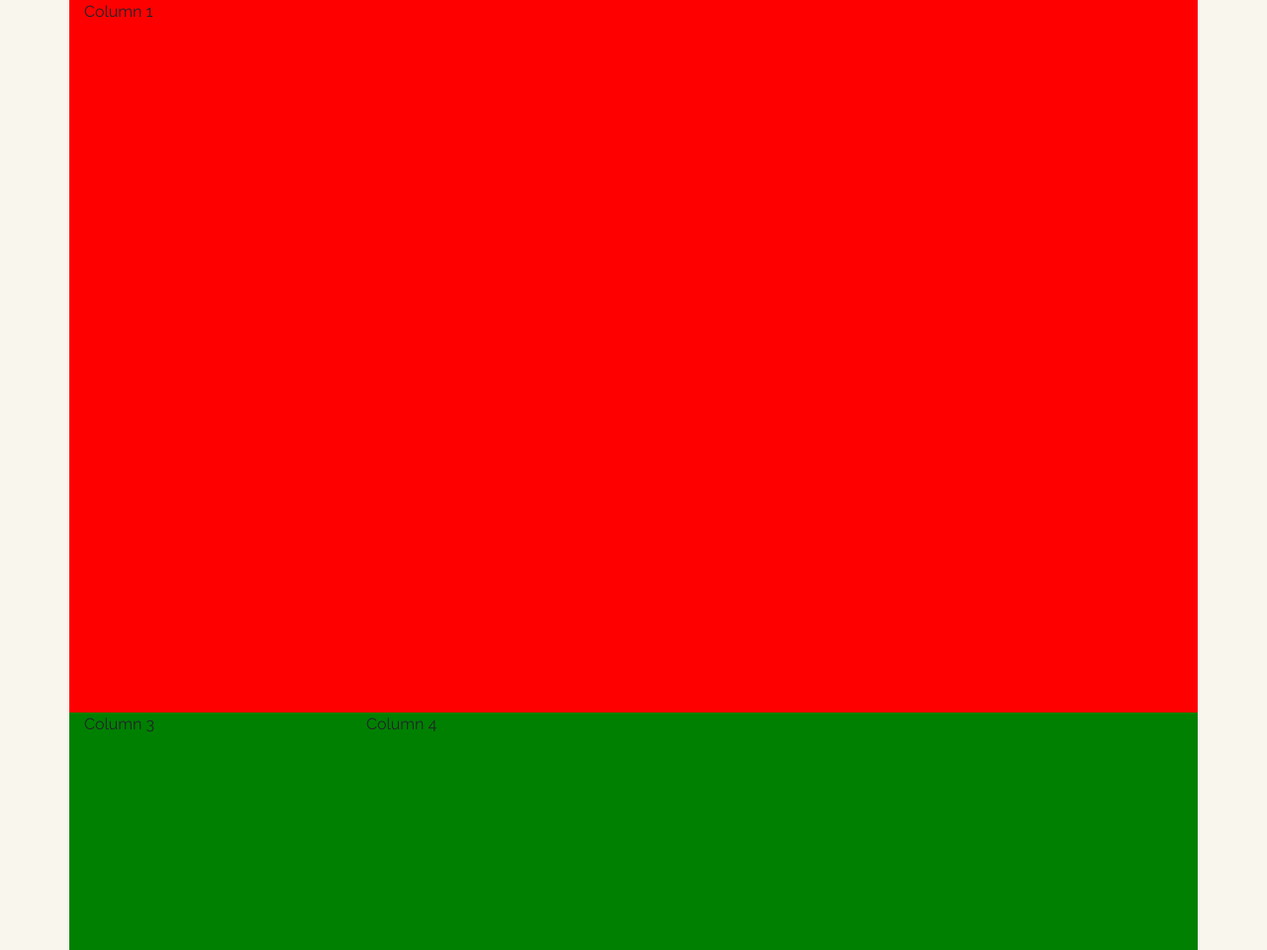
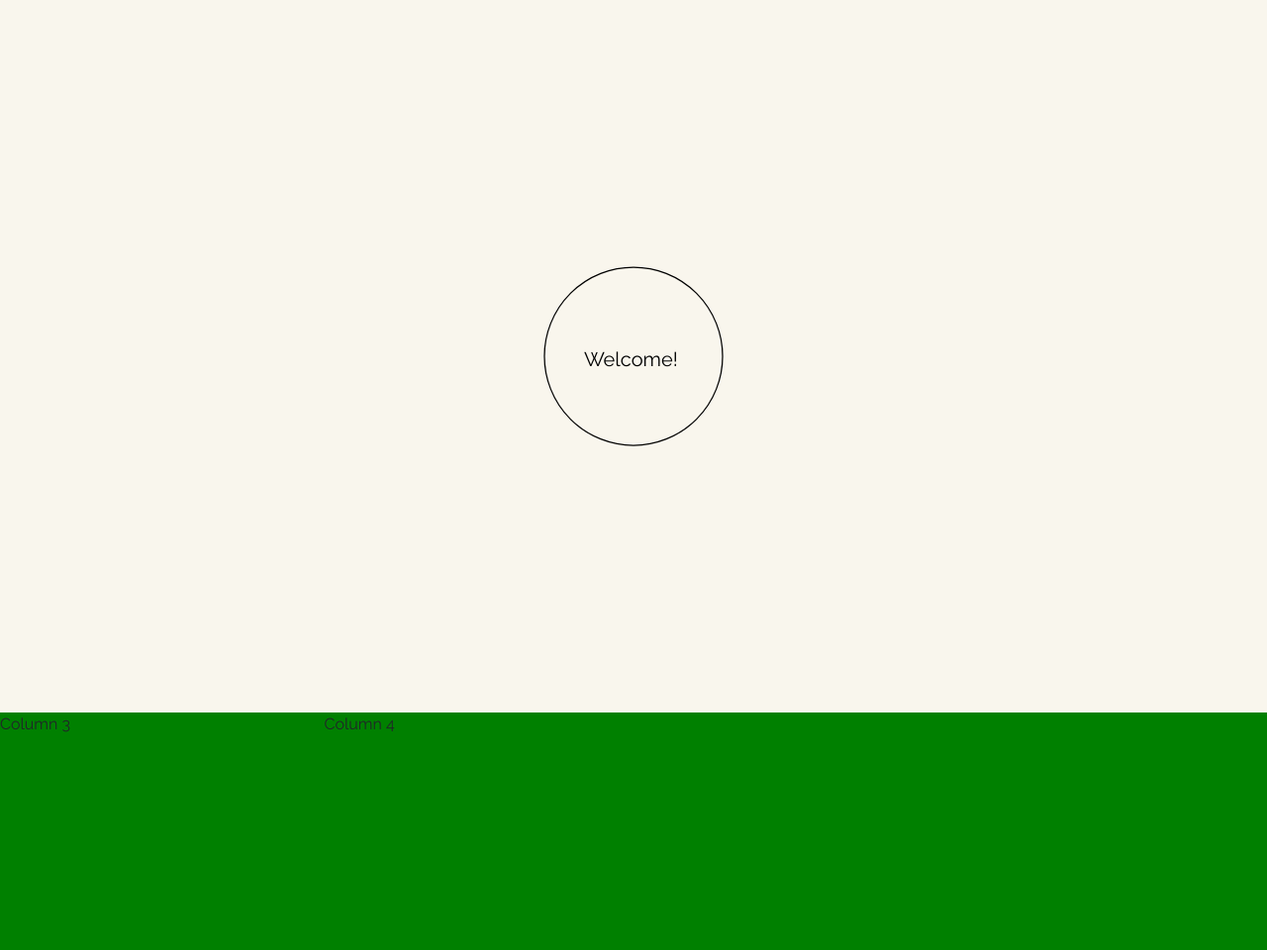
Before and after one commit to Holdenro/Portfolio, a PHP site: page / in a window 1280 px wide. Shown: the part 80-1040 px from the top of the page at 99% size. Run offline with PHP 8.4, Linux system fonts and the light colour scheme; some libraries are stand-ins or nearby versions.

Commit message:
center circle

```diff
--- a/index.html
+++ b/index.html
@@ -29,8 +29,12 @@
 			</div>
 		</div>
 		<div class="row red justify-content-center">
-			<div class="col-12 col-lg-12">
-				<p>Column 1</p>
+			<div class="col-12 col-lg-6 circle-welcome">
+				<svg version="1.1" xmlns="http://www.w3.org/2000/svg" xmlns:xlink="http://www.w3.org/1999/xlink" x="20px" y="0px" width="200px" height="200px" viewBox="0 0 80 80" xml:space="preserve">
+	 			<circle cx="40" cy="40" r="36" fill="transparent" stroke="black" stroke-width="0.5" />
+	 			<circle transform="rotate(-90 40 40)" class="circle" cx="40" cy="40" r="36" fill="transparent" stroke="#A9F0D1" stroke-width="1.5" /><text font-size="8" y="44" x="20" data-aos="fade-in" data-aos-delay="1500" data-aos-easing="ease-out-back">Welcome!</text>
+				</svg>
+			    </div>
 			</div>
 
 		</div>
--- a/stylesheets/style.css
+++ b/stylesheets/style.css
@@ -10,7 +10,7 @@
 
 
 .red {
-	background: red;
+
 	height: 90vh;
 }
 
@@ -65,8 +65,6 @@
 }
 
 
-
-
 nav ul li a {
   color: #000000;
   text-decoration: none;
@@ -74,3 +72,19 @@
   padding: 0em 2em;
   background-color:rgb(249, 246, 237);
 }
+
+.circle-welcome {
+	display: flex;
+	justify-content: center;
+	align-items: center;
+}
+
+.circle {
+  stroke-dasharray: 227;
+  stroke-dashoffset: 227;
+  transition: stroke-dashoffset 0.85s linear;
+}
+
+.circle:hover {
+  stroke-dashoffset: 0;
+}
```
